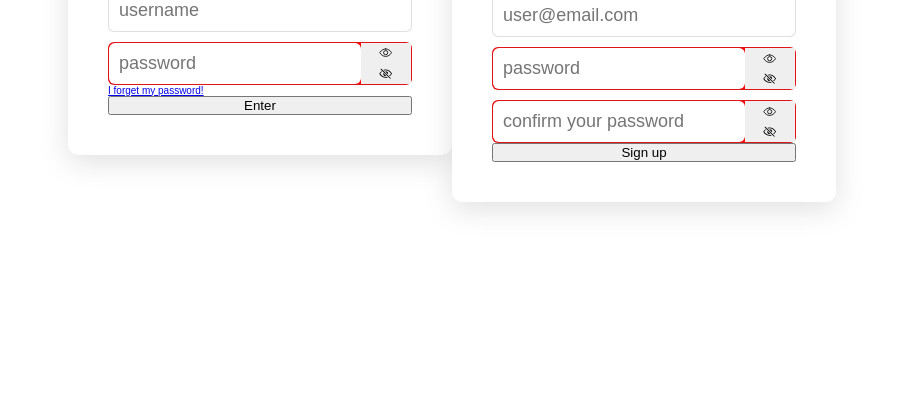
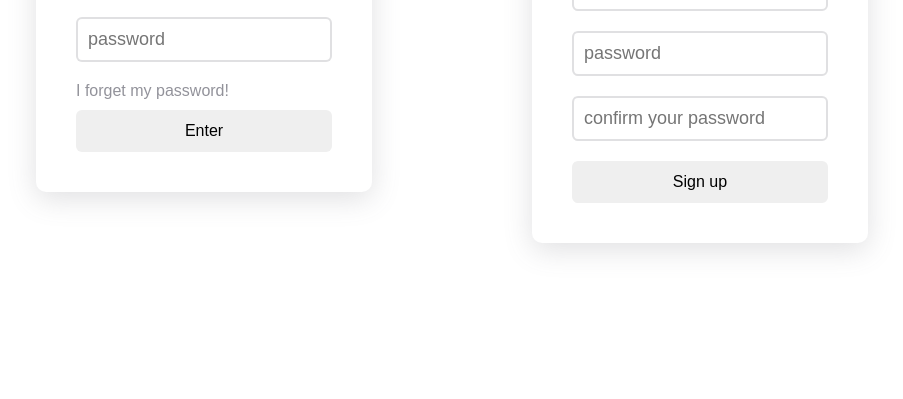
Before and after one commit to LiarleyCodie/Register-and-Login-Screen, a plain HTML site: page index.html in a window 1280 px wide. Shown: the part 401-800 px from the top of the page, without its empty margins (188-1091 px from the left). Drawn offline with nearby package versions, Linux system fonts and the light colour scheme.

Commit message:
elementos alinhados e estilizados

```diff
--- a/index.html
+++ b/index.html
@@ -13,38 +13,20 @@
 </head>
 
 <body>
-  <form class="box active">
+  <form class="box active" id="box">
     <h1>Sign in</h1>
     <input type="text" placeholder="username" required />
-    <div class="password-wrapper">
-      <input type="password" placeholder="password" required />
-      <button class="show-password">
-        <ion-icon name="eye-outline"></ion-icon>
-        <ion-icon name="eye-off-outline"></ion-icon>
-      </button>
-    </div>
+    <input type="password" placeholder="password" required />
     <a href="#" class="forget-password">I forget my password!</a>
     <button class="signin-button">Enter</button>
   </form>
 
-  <form class="box">
+  <form class="box" id="box">
     <h1>Sign up</h1>
     <input type="text" placeholder="username" required />
     <input type="email" placeholder="user@email.com" required />
-    <div class="password-wrapper">
-      <input type="password" placeholder="password" required />
-      <button class="show-password">
-        <ion-icon name="eye-outline"></ion-icon>
-        <ion-icon name="eye-off-outline"></ion-icon>
-      </button>
-    </div>
-    <div class="password-wrapper confirm-password">
-      <input type="password" placeholder="confirm your password" required />
-      <button class="show-password">
-        <ion-icon name="eye-outline"></ion-icon>
-        <ion-icon name="eye-off-outline"></ion-icon>
-      </button>
-    </div>
+    <input type="password" placeholder="password" required />
+    <input type="password" placeholder="confirm your password" required />
     <button class="signup-button">Sign up</button>
   </form>
 </body>
--- a/src/index.js
+++ b/src/index.js
@@ -0,0 +1 @@
+const box = document.querySelectorAll("#box");
--- a/src/style.css
+++ b/src/style.css
@@ -31,6 +31,10 @@ body {
   box-shadow: rgba(100, 100, 111, 0.2) 0px 7px 29px 0px;
 }
 
+.box {
+  margin: 0 8rem;
+}
+
 h1 {
   font-size: 4rem;
   font-weight: 400;
@@ -43,7 +47,11 @@ input {
   border-style: none;
   outline: none;
   border-radius: 0.6rem;
-  border: 1px solid rgba(100, 100, 111, 0.2);
+  border: 2px solid rgba(100, 100, 111, 0.2);
+}
+
+input:focus {
+  border-color: crimson;
 }
 
 .password-wrapper {
@@ -58,18 +66,25 @@ input {
 }
 
 input:not(:last-child) {
-  margin-bottom: 1rem;
+  margin-bottom: 2rem;
 }
 
-input[type="password"] {
-  border-style: none;
-  margin-bottom: 0;
+.forget-password {
+  margin-bottom: 1rem;
+  font-size: 1.6rem;
+  text-decoration: none;
+  color: rgba(100, 100, 111, 0.7);
 }
 
-.show-password {
+.forget-password:hover {
+  text-decoration: underline;
+  color: crimson;
+}
+
+button {
   border-style: none;
-  outline: none;
-  width: 5rem;
-  display: grid;
-  place-items: center;
+  padding: 1.2rem 0;
+  border-radius: 0.6rem;
+  font-size: 1.6rem;
+  cursor: pointer;
 }
```
